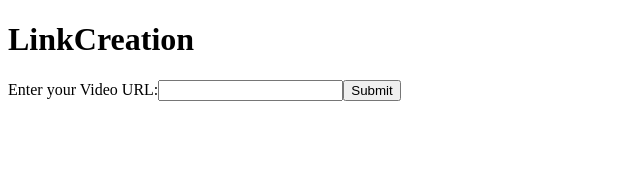
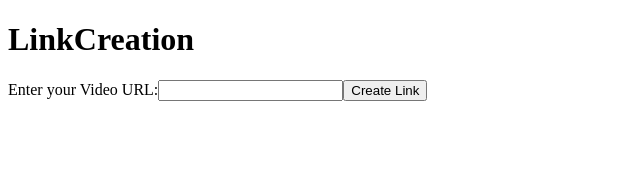
Before and after one commit to tavardanyan/saima, a React (Create React App) app: page / in a window 1280 px wide. Shown: the top 170 px of the page, without its empty margins (0-640 px from the left). Built offline with nearby package versions, Linux system fonts and the light colour scheme.

Commit message:
request api to get new key

```diff
--- a/src/components/LinkCreation.tsx
+++ b/src/components/LinkCreation.tsx
@@ -1,28 +1,57 @@
-import { useState, FormEvent } from 'react';
+import axios from 'axios';
+import { useState } from 'react';
+
+type SuccessData = {
+  id: string;
+}
+
+type ErrorResponse = {
+  where: string;
+  message: string;
+}
+
+type Response = {
+  status: number;
+  message: string;
+  data: SuccessData | null;
+  errors: ErrorResponse[] | null;
+}
 
 function LinkCreation() {
 
-  const [name, setName] = useState<string>("");
+  const [url, setUrl] = useState<string>("");
+  const [link, setLink] = useState<string>("");
+  const [message, setMessage] = useState<string>("");
 
-  const handleSubmit = (event: FormEvent<HTMLFormElement>) => {
-    event.preventDefault();
-    alert(`The name you entered was: ${name}`)
+  const handleSubmit = async () => {
+    const apiUrl: string = process.env.REACT_APP_API_URL as string;
+    const response = await axios.post<Response>(apiUrl, { url });
+    if (response.data.errors) {
+      console.log(response.data)
+      const msg = response.data.errors.map((err: ErrorResponse) => `${err.where}: ${err.message}`).join('\n');
+      setMessage(msg);
+    } else {
+      setMessage(response.data.message);
+      console.log(response.data)
+      if (response.data.data) {
+        setLink(window.location.href + response.data.data.id);
+      }
+    }
   }
 
   return (
     <div className="LinkCreation">
       <h1>LinkCreation</h1>
-      <p>{name}</p>
-      <form onSubmit={handleSubmit} noValidate>
-        <label>Enter your Video URL:
-          <input
-            type="text"
-            value={name}
-            onChange={(e) => setName(e.target.value)}
-          />
-        </label>
-        <input type="submit" />
-    </form>
+      <p>{message}</p>
+      <label>Enter your Video URL:
+        <input
+          type="text"
+          value={url}
+          onChange={(e) => setUrl(e.target.value)}
+        />
+      </label>
+      <button onClick={handleSubmit}>Create Link</button>
+      <p>{link}</p>
     </div>
   );
 }
```
Also changed, not shown: 1 other file (tests, documents, lock files or other folders).
